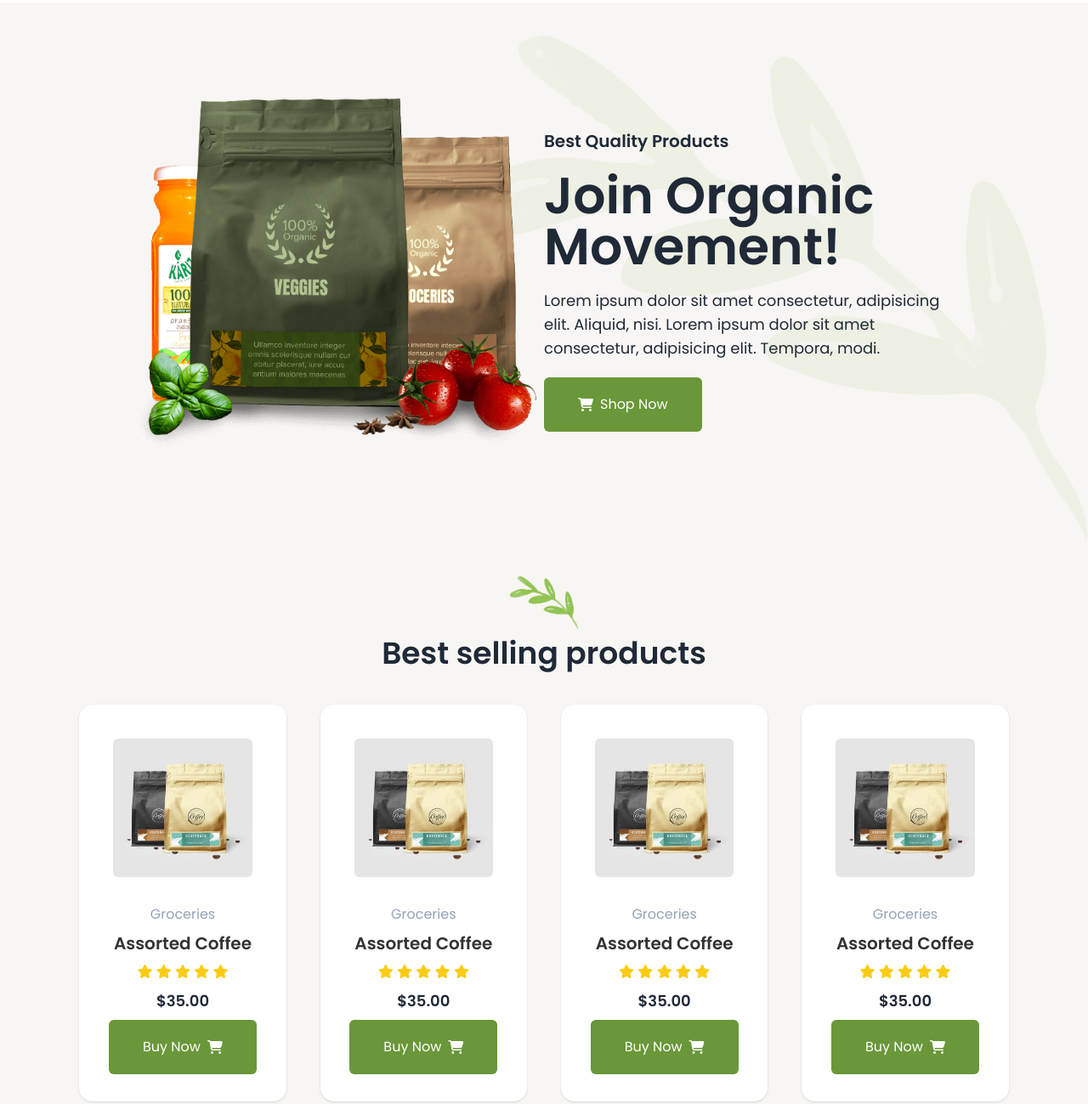
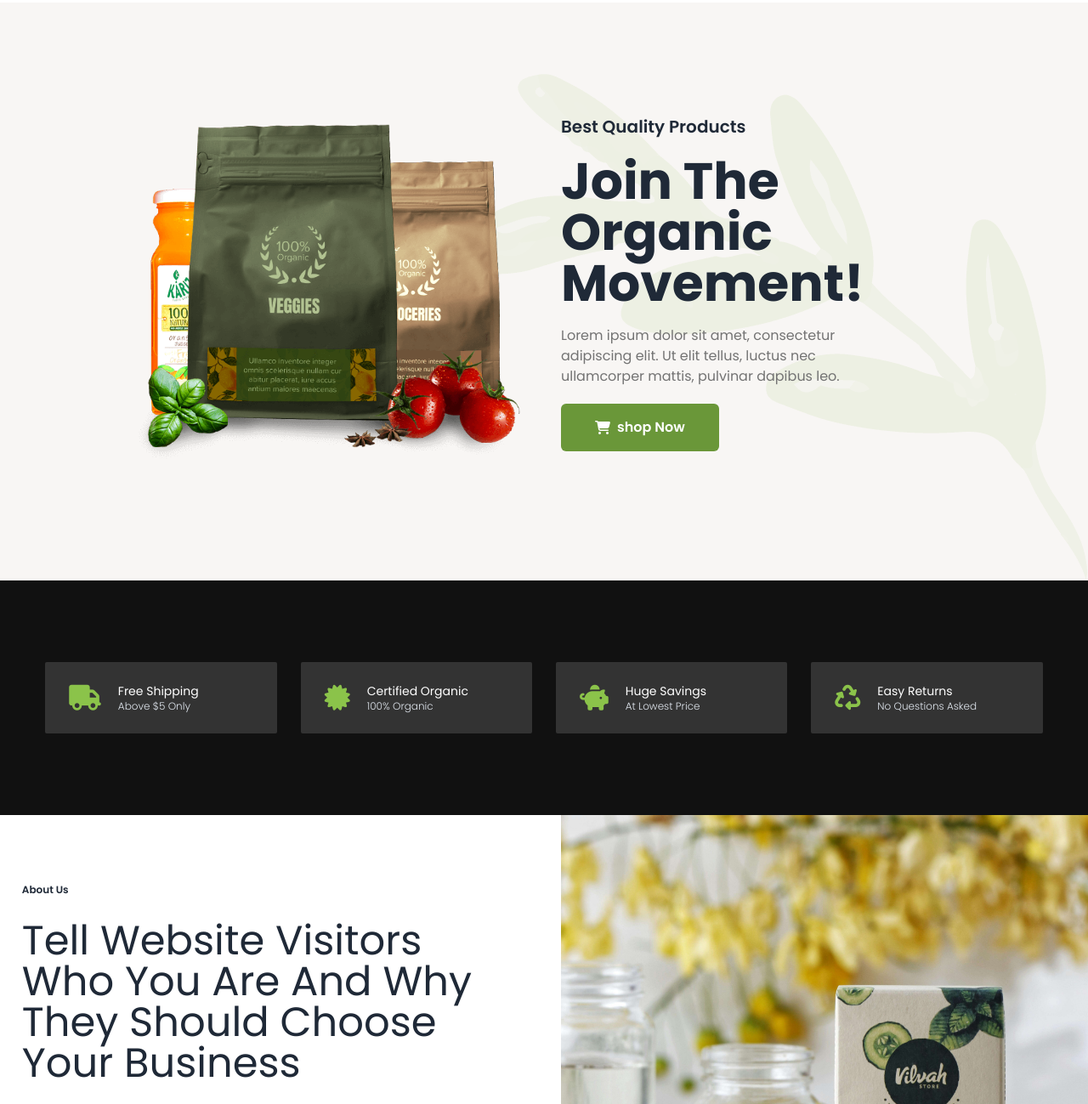
Before and after one commit to Farhanasharna2000/Organic-store, a plain HTML site: page index.html in a window 1280 px wide. Shown: the part 81-1380 px from the top of the page at 85% size. Drawn offline with nearby package versions, Linux system fonts and the light colour scheme.

```diff
--- a/index.html
+++ b/index.html
@@ -4,7 +4,7 @@
 <head>
     <meta charset="UTF-8">
     <meta name="viewport" content="width=device-width, initial-scale=1.0">
-    <title>Document</title>
+    <title>Organic store</title>
     <!-- Daisyui& Tailwind CSS CDN -->
     <link href="https://cdn.jsdelivr.net/npm/daisyui@4.12.10/dist/full.min.css" rel="stylesheet" type="text/css" />
     <script src="https://cdn.tailwindcss.com"></script>
@@ -35,7 +35,7 @@
                     },
                     backgroundImage: {
                         bannerBg:"url(./images/leaf01.png)",
-                        call: "url('./images/call.png')",
+                        call: "url(./images/call.jpg)",
                     },
 
                 }
@@ -84,41 +84,122 @@
         </div>
     </nav>
     <!-- banner start  -->
-     <section class=" bg-bannerBg bg-no-repeat  bg-right-bottom">
-<div class="w-full h-full bg-body bg-opacity-90">
-<div class="lg:w-9/12 mx-auto py-28 flex sm:flex-row flex-col items-center">
-    <div class="flex-1">
-<img src="images/bannerbg.png" alt="">
+
+     <section class="bg-bannerBg bg-no-repeat bg-right-bottom">
+      <div class="h-full w-full bg-body bg-opacity-90">
+          <div
+              class="lg:w-9/12 w-11/12 h-full mx-auto sm:grid grid-cols-2 gap-10 items-center justify-center sm:py-28 py-5">
+              <div >
+                  <img src="./images/bannerbg.png" alt="" />
+              </div>
+              <div class="sm:text-left text-center">
+                  <h4 class="sm:text-xl text-lg font-semibold my-5">
+                      Best Quality Products
+                  </h4>
+                  <h1 class="lg:text-6xl text-4xl font-bold leading-tight">
+                      Join The Organic Movement!
+                  </h1>
+                  <p class="lg:w-3/4 text-neutral-500 my-5">
+                      Lorem ipsum dolor sit amet, consectetur adipiscing elit. Ut elit
+                      tellus, luctus nec ullamcorper mattis, pulvinar dapibus leo.
+                  </p>
+                  <div class="flex sm:justify-start justify-center pb-10">
+                      <button
+                          class="flex gap-2 items-center bg-accent hover:bg-primary px-10 py-4 rounded-md font-semibold text-white transition-colors duration-300 ease-in-out">
+                          <i class="fa-solid fa-cart-shopping"></i>
+                          <span>shop Now</span>
+                      </button>
+                  </div>
+              </div>
+          </div>
+      </div>
+  </section>
+  <!-- section: Special features section -->
+  <section class="bg-secondary py-24">
+    <div class="grid grid-cols-1 lg:grid-cols-4 gap-7 w-11/12 mx-auto ">
+        <!-- card-1  -->
+            <div class="flex  items-start gap-5 bg-body_neutral py-6 px-7 rounded-sm">
+                <div>
+                    <i class="fa-solid fa-truck text-primary text-3xl"></i>
+                </div>
+                <div class="text-white">
+<h2 class="text-sm font-normal">Free Shipping</h2>
+<p class="text-xs text-slate-200 font-light">Above $5 Only</p>
+                </div>
+            </div>
+             <!-- card-2  -->
+             <div class="flex  items-start gap-5 bg-body_neutral py-6 px-7 rounded-sm">
+                <div>
+                    <i class="fa-solid fa-certificate text-primary text-3xl"></i>
+                </div>
+                <div class="text-white">
+<h2 class="text-sm font-normal">Certified Organic</h2>
+<p class="text-xs text-slate-200 font-light">100% Organic</p>
+                </div>
+            </div>
+             <!-- card-3  -->
+             <div class="flex  items-start gap-5 bg-body_neutral py-6 px-7 rounded-sm">
+                <div>
+                    <i class="fa-solid fa-piggy-bank text-primary text-3xl"></i>
+                </div>
+                <div class="text-white">
+<h2 class="text-sm font-normal">Huge Savings</h2>
+<p class="text-xs text-slate-200 font-light">At Lowest Price</p>
+                </div>
+            </div>
+             <!-- card-4  -->
+             <div class="flex  items-start gap-5 bg-body_neutral py-6 px-7 rounded-sm">
+                <div>
+                    <i class="fa-solid fa-recycle text-primary text-3xl"></i>
+                </div>
+                <div class="text-white">
+<h2 class="text-sm font-normal">Easy Returns</h2>
+<p class="text-xs text-slate-200 font-light">No Questions Asked</p>
+                </div>
+            </div>
     </div>
-    <div class="flex-1 sm:text-left text-center">
-<h4 class="text-xl font-semibold my-5">Best Quality Products</h4>
-<h1 class="lg:text-6xl text-4xl font-semibold leading-tight">Join Organic Movement!</h1>
-<p class="my-5 text-lg">Lorem ipsum dolor sit amet consectetur, adipisicing elit. Aliquid, nisi. Lorem ipsum dolor sit amet consectetur, adipisicing elit. Tempora, modi.</p>
-<div class="flex sm:justify-start justify-center">
-    <button class=" flex items-center gap-2 text-white bg-accent rounded-md px-10 py-5">
-        <i class="fa-solid fa-cart-shopping"></i> <span>Shop Now </span>
-    </button>
+</section>
+<!-- about section  -->
+ <section>
+    <div class="grid grid-cols-1 lg:grid-cols-2 gap-10">
+<div class="py-20 space-y-7 w-11/12 mx-auto">
+<h5 class="text-xs font-semibold">About Us</h5>
+<h2 class="sm:text-5xl text-4xl capitalize">tell website visitors who you are and why they should choose your
+    business</h2>
+    <p class="sm:text-sm text-base font-medium leading-8 text-justify"> Lorem ipsum dolor sit amet consectetur adipisicing elit. Molestias
+        earum, tenetur quam repellendus architecto sequi consequatur
+        deserunt illum? Repellat, consequatur quae. Ut, quas distinctio
+        expedita perspiciatis molestias voluptas nam optio unde sunt dolor,
+        quo dicta reiciendis! Alias nostrum tempore blanditiis earum eum
+        autem sapiente voluptatum. Optio sunt perferendis maiores natus!</p>
+        <button
+            class="text-sm bg-accent hover:bg-primary px-10 py-4 rounded-md font-semibold text-white transition-colors duration-300 ease-in-out">
+            Find Out More
+        </button>
 </div>
+<div>
+    <img src="images/about.jpg" alt="">
+</div>
+
     </div>
-</div>
-</div>
-     </section>
+ </section>
+
      <!-- call to action section  -->
-     <!-- <div
-     class="hero min-h-screen"
-     style="background-image: url(https://img.daisyui.com/images/stock/photo-1507358522600-9f71e620c44e.webp);">
-     <div class="hero-overlay bg-opacity-60"></div>
+     <div
+     class="hero py-24 bg-call"
+    >
      <div class="hero-content text-neutral-content text-center">
-       <div class="max-w-md">
-         <h1 class="mb-5 text-5xl font-bold">Hello there</h1>
-         <p class="mb-5">
-           Provident cupiditate voluptatem et in. Quaerat fugiat ut assumenda excepturi exercitationem
-           quasi. In deleniti eaque aut repudiandae et a id nisi.
+       <div class="space-y-5 text-white ">
+         <h1 class=" text-5xl font-bold ">Insert A call to action</h1>
+         <p class=" lg:w-2/3 mx-auto text-xl">
+          think of what you want your visitors to do next maybe they should
+          contact you?
          </p>
-         <button class="btn btn-primary">Get Started</button>
+         <button class="btn text-white border-white bg-transparent hover:bg-primary hover:border-primary">Get Started</button>
        </div>
      </div>
-   </div> -->
+   </div>
+
    <!-- Best selling section  -->
     <section class="bg-body py-10">
 <div class="w-11/12 mx-auto">
@@ -127,6 +208,7 @@
         <h2 class="text-4xl font-semibold">Best selling products</h2>
     </div>
     <div class="grid grid-cols-1 md:grid-cols-2 lg:grid-cols-4 gap-10 m-10">
+
 
           <div class="card bg-base-100 w-full shadow">
             <figure class="px-10 pt-10">
@@ -156,7 +238,7 @@
           <div class="card bg-base-100 w-full shadow">
             <figure class="px-10 pt-10">
               <img
-                src="images/product01.jpg"
+                src="images/product02.jpg"
                 alt="Shoes"
                 class="rounded-md" />
             </figure>
@@ -181,7 +263,7 @@
           <div class="card bg-base-100 w-full shadow">
             <figure class="px-10 pt-10">
               <img
-                src="images/product01.jpg"
+                src="images/product03.jpg"
                 alt="Shoes"
                 class="rounded-md" />
             </figure>
@@ -206,7 +288,7 @@
           <div class="card bg-base-100 w-full shadow">
             <figure class="px-10 pt-10">
               <img
-                src="images/product01.jpg"
+                src="images/product04.jpg"
                 alt="Shoes"
                 class="rounded-md" />
             </figure>
@@ -231,7 +313,7 @@
           <div class="card bg-base-100 w-full shadow">
             <figure class="px-10 pt-10">
               <img
-                src="images/product01.jpg"
+                src="images/product05.jpg"
                 alt="Shoes"
                 class="rounded-md" />
             </figure>
@@ -256,7 +338,7 @@
           <div class="card bg-base-100 w-full shadow">
             <figure class="px-10 pt-10">
               <img
-                src="images/product01.jpg"
+                src="images/product06.jpg"
                 alt="Shoes"
                 class="rounded-md" />
             </figure>
@@ -281,7 +363,7 @@
           <div class="card bg-base-100 w-full shadow">
             <figure class="px-10 pt-10">
               <img
-                src="images/product01.jpg"
+                src="images/product07.jpg"
                 alt="Shoes"
                 class="rounded-md" />
             </figure>
@@ -306,7 +388,7 @@
           <div class="card bg-base-100 w-full shadow">
             <figure class="px-10 pt-10">
               <img
-                src="images/product01.jpg"
+                src="images/product08.jpg"
                 alt="Shoes"
                 class="rounded-md" />
             </figure>
@@ -330,6 +412,17 @@
           </div>
     </div>
 </div>
+    </section>
+    <!-- brands section start -->
+    <section class="flex lg:flex-row flex-col bg-white justify-center items-center py-10 bg-body">
+        <h2 class="text-xl font-semibold">Featured Brands:</h2>
+        <div class="flex lg:flex-nowrap flex-wrap justify-center items-center">
+            <img class="w-32" src="./images/logo-1.svg" alt="" />
+            <img class="w-32" src="./images/logo-2.svg" alt="" />
+            <img class="w-32" src="./images/logo-3.svg" alt="" />
+            <img class="w-32" src="./images/logo-4.svg" alt="" />
+            <img class="w-32" src="./images/logo-5.svg" alt="" />
+        </div>
     </section>
     <footer class="bg-secondary text-white py-20">
         <div class="footer w-11/12 mx-auto">
```
